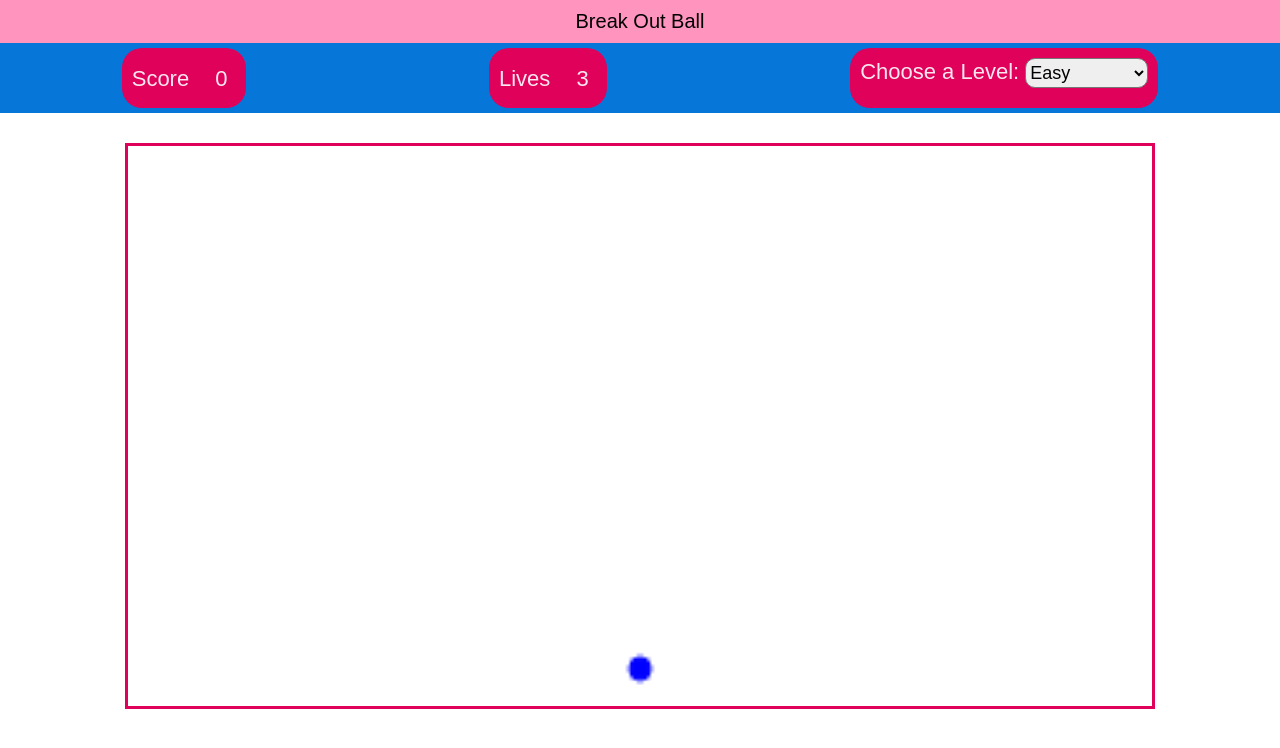
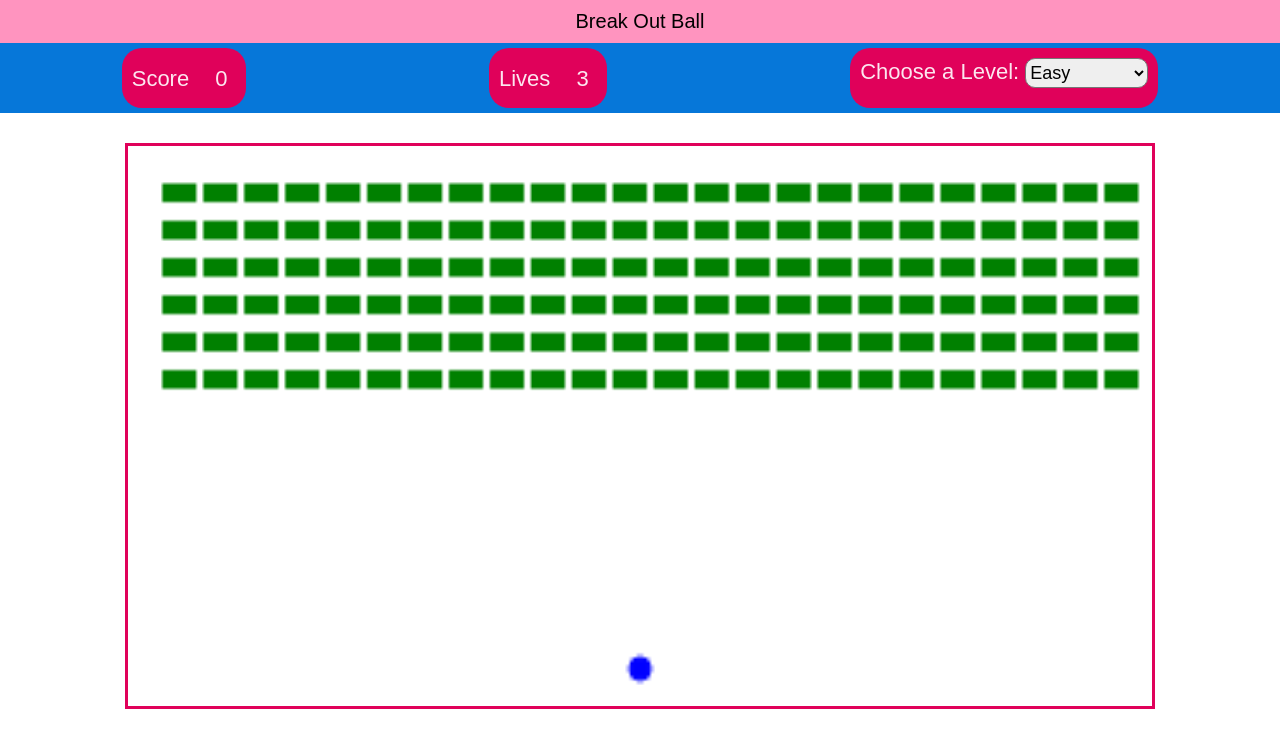
Before and after one commit to AliFathy-1999/brickBreaker-Game, a plain HTML site: page HTML/index.html in a window 1280 px wide. Drawn offline with Linux system fonts and the light colour scheme; a web font is replaced by a local one.

Commit message:
Brick-blocks creation '1st' submissin

```diff
--- a/HTML/index.html
+++ b/HTML/index.html
@@ -9,6 +9,7 @@
     <link href="https://fonts.cdnfonts.com/css/games" rel="stylesheet">
     <link href="https://fonts.cdnfonts.com/css/weghorst" rel="stylesheet">
     <script src="../Js/Brick-Field/Brick-field.js" defer></script>
+    <script src="../Js/Brick-blocks.js" defer></script>
     <title>BreakOUT Ball</title>
 </head>
 
--- /dev/null
+++ b/Js/Brick-blocks.js
@@ -0,0 +1,58 @@
+
+const rows = 6;
+const columns = 24;
+
+
+class Brick{
+    width = 10;
+    height = 5;
+    padding = 12;
+    setTop;
+    setLeft;
+    color;
+
+    constructor(top, left, color){
+        this.setTop = top;
+        this.setLeft = left;
+        this.color = color;
+    }
+
+    draw() {
+        ctx.beginPath();
+        ctx.rect(this.setLeft, this.setTop, this.width, this.height);
+        this.setLeft = this.setLeft + this.padding;
+        ctx.fillStyle = this.color;
+        ctx.fill();
+        ctx.closePath();
+
+    }
+
+};
+
+let R_top = 10;
+let R_left = 10;
+
+const Brick_block = new Brick(R_top, R_left,"green");
+
+for(i = 0; i < rows; i++){
+
+    for(j = 0; j < columns; j++){
+        Brick_block.draw();
+    }
+    Brick_block.setTop += R_top
+    Brick_block.setLeft = R_left
+}
+
+// canvas.addEventListener('mousemove', function(event) {
+//     // Check whether point is inside circle
+//     if (ctx.isPointInPath(Brick_block, event.offsetX, event.offsetY)) {
+//       ctx.fillStyle = 'green';
+//     }
+//     else {
+//       ctx.fillStyle = 'red';
+//     }
+
+//     // Draw circle
+//     ctx.clearRect(0, 0, canvas.width, canvas.height);
+//     ctx.fill(Brick_block);
+//   });
```
